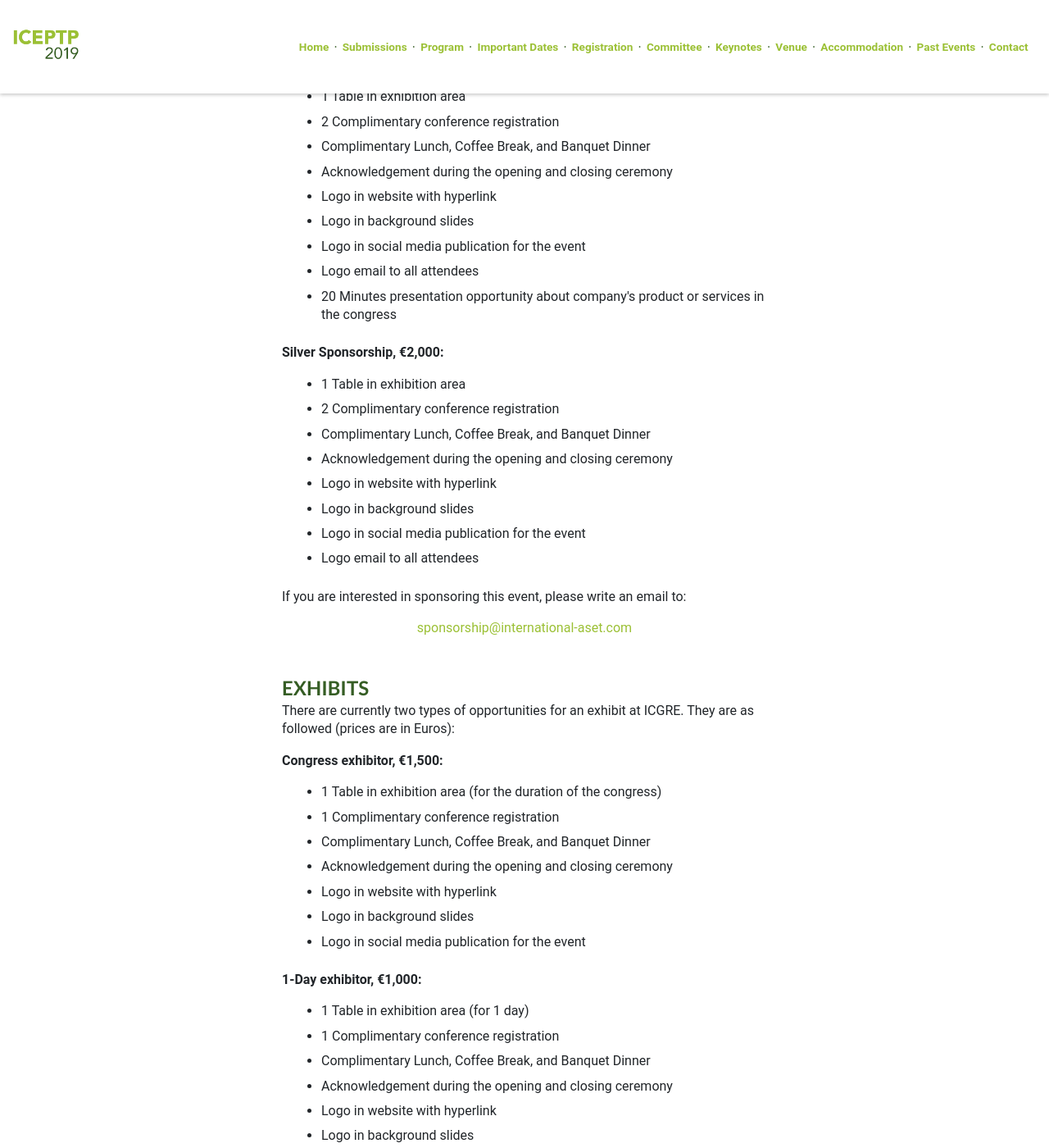
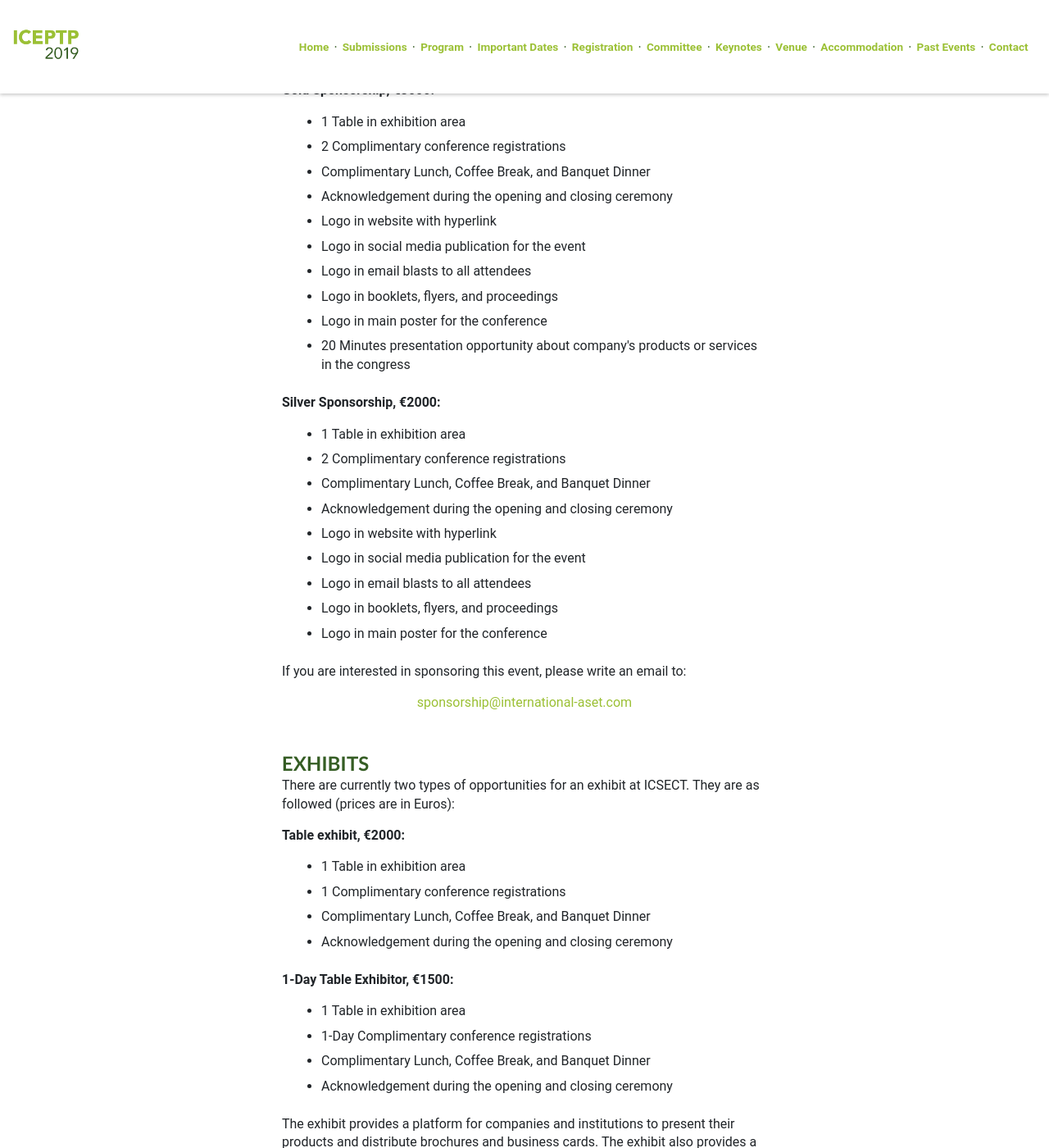
Before and after one commit to intaset/iceptp, a Jekyll site: the page built from sponsor.html, in a window 1280 px wide and 1400 px high, scrolled down 902 px. Shown: the whole window at 82% size. Built offline with Jekyll 4.4.1, drawn with Linux system fonts in a browser that asks for light colours; nearby versions of some CDN libraries; Markdown is read by kramdown in place of the engine named in the settings; comment, search, counter and statistics services are not loaded; some of the changed text lies outside the part shown.

Commit message:
changed sponsor page

```diff
--- a/sponsor.html
+++ b/sponsor.html
@@ -10,40 +10,46 @@
     <h3>Sponsors</h3>
     <p class="body">There are currently three types of sponsorships available for ICEPTP'19.  All sponsors will be provided an exhibition table at the conference. The opportunities are as followed (prices are in Euros):</p>
 
-   <p class="body bold">Platinum Sponsorship, €4,000:</p>
+    <p class="body bold">Platinum Sponsorship, €4000:</p>
         <ul>
             <li> 2 Tables in exhibition area </li>
-            <li> 4 Complimentary conference registration </li>
+            <li> 4 Complimentary conference registrations </li>
             <li> Complimentary Lunch, Coffee Break, and Banquet Dinner</li>
-            <li> Acknowledgement during the opening and closing ceremony </li>
-            <li> Logo in website with hyperlink </li>
-            <li> Logo in background slides </li>
-            <li> Logo in social media publication for the event </li>
-            <li> Logo email to all attendees </li>
-            <li> 20 Minutes presentation opportunity about company's products or services in the congress</li>
+            <li> Acknowledgement during the opening and closing ceremony</li>
+            <li> Logo in website with hyperlink</li>
+            <li> Logo in social media publication for the event</li>
+            <li> Logo in email blasts to all attendees</li>
+            <li> Logo in booklets, flyers, and proceedings</li>
+            <li> Logo in main poster for the conference</li>
+            <li> 20 Minutes presentation opportunity about company's
+            products or services in the congress</li>
         </ul>
-   <p class="body bold">Gold Sponsorship, €3,000:</p>
+    <p class="body bold">Gold Sponsorship, €3000:</p>
         <ul>
-            <li> 1 Table in exhibition area </li>
-            <li> 2 Complimentary conference registration </li>
-            <li> Complimentary Lunch, Coffee Break, and Banquet Dinner</li>
-            <li> Acknowledgement during the opening and closing ceremony </li>
-            <li> Logo in website with hyperlink </li>
-            <li> Logo in background slides </li>
-            <li> Logo in social media publication for the event </li>
-            <li> Logo email to all attendees </li>
-            <li> 20 Minutes presentation opportunity about company's product or services in the congress</li>
+            <li>	1 Table in exhibition area</li>
+            <li>	2 Complimentary conference registrations</li>
+            <li>	Complimentary Lunch, Coffee Break, and Banquet Dinner</li>
+            <li>	Acknowledgement during the opening and closing ceremony</li>
+            <li>	Logo in website with hyperlink</li>
+            <li>	Logo in social media publication for the event</li>
+            <li>	Logo in email blasts to all attendees</li>
+            <li>	Logo in booklets, flyers, and proceedings</li>
+            <li>	Logo in main poster for the conference</li>
+            <li>	20 Minutes presentation opportunity about company's
+            		products or services in the congress</li>
+
         </ul>
-    <p class="body bold">Silver Sponsorship, €2,000:</p>
+    <p class="body bold">Silver Sponsorship, €2000:</p>
         <ul>
-            <li> 1 Table in exhibition area </li>
-            <li> 2 Complimentary conference registration </li>
-            <li> Complimentary Lunch, Coffee Break, and Banquet Dinner</li>
-            <li> Acknowledgement during the opening and closing ceremony </li>
-            <li> Logo in website with hyperlink </li>
-            <li> Logo in background slides </li>
-            <li> Logo in social media publication for the event </li>
-            <li> Logo email to all attendees </li>
+            <li>	1 Table in exhibition area </li>
+            <li>	2 Complimentary conference registrations</li>
+            <li>	Complimentary Lunch, Coffee Break, and Banquet Dinner</li>
+            <li>	Acknowledgement during the opening and closing ceremony</li>
+            <li>	Logo in website with hyperlink</li>
+            <li>	Logo in social media publication for the event</li>
+            <li>	Logo in email blasts to all attendees</li>
+            <li>	Logo in booklets, flyers, and proceedings</li>
+            <li>	Logo in main poster for the conference</li>
         </ul>
 
     <p class="body">If you are interested in sponsoring this event, please write an email to:</p>
@@ -52,29 +58,23 @@
 
     <br><br>
 
-     <h3>Exhibits</h3>
-    <p class="body">There are currently two types of opportunities for an exhibit at ICGRE. They are as followed (prices are in Euros):</p>
+    <h3>Exhibits</h3>
+    <p class="body">There are currently two types of opportunities for an exhibit at ICSECT. They are as followed (prices are in Euros):</p>
+      <p class="body bold">Table exhibit, €2000:</p>
+        <ul>
+            <li>	1 Table in exhibition area </li>
+            <li>	1 Complimentary conference registrations</li>
+            <li>	Complimentary Lunch, Coffee Break, and Banquet Dinner</li>
+            <li>	Acknowledgement during the opening and closing ceremony</li>
 
-       <p class="body bold">Congress exhibitor, €1,500:</p>
-        <ul>
-            <li> 1 Table in exhibition area (for the duration of the congress) </li>
-            <li> 1 Complimentary conference registration </li>
-            <li> Complimentary Lunch, Coffee Break, and Banquet Dinner</li>
-            <li> Acknowledgement during the opening and closing ceremony </li>
-            <li> Logo in website with hyperlink </li>
-            <li> Logo in background slides </li>
-            <li> Logo in social media publication for the event </li>
         </ul>
 
-      <p class="body bold">1-Day exhibitor, €1,000:</p>
+      <p class="body bold">1-Day Table Exhibitor, €1500:</p>
         <ul>
-            <li> 1 Table in exhibition area (for 1 day) </li>
-            <li> 1 Complimentary conference registration </li>
-            <li> Complimentary Lunch, Coffee Break, and Banquet Dinner</li>
-            <li> Acknowledgement during the opening and closing ceremony </li>
-            <li> Logo in website with hyperlink </li>
-            <li> Logo in background slides </li>
-            <li> Logo in social media publication for the event </li>
+            <li>	1 Table in exhibition area</li>
+            <li>	1-Day Complimentary conference registrations</li>
+            <li>	Complimentary Lunch, Coffee Break, and Banquet Dinner</li>
+            <li>	Acknowledgement during the opening and closing ceremony</li>
         </ul>
 
       <p class="body">The exhibit provides a platform for companies and institutions to present their products and distribute brochures and business cards. The exhibit also provides a unique networking opportunity with many experts and researchers in the field of environmental sustainability, development, and protection.</p>
```
Also changed, not shown: 1 other file.
